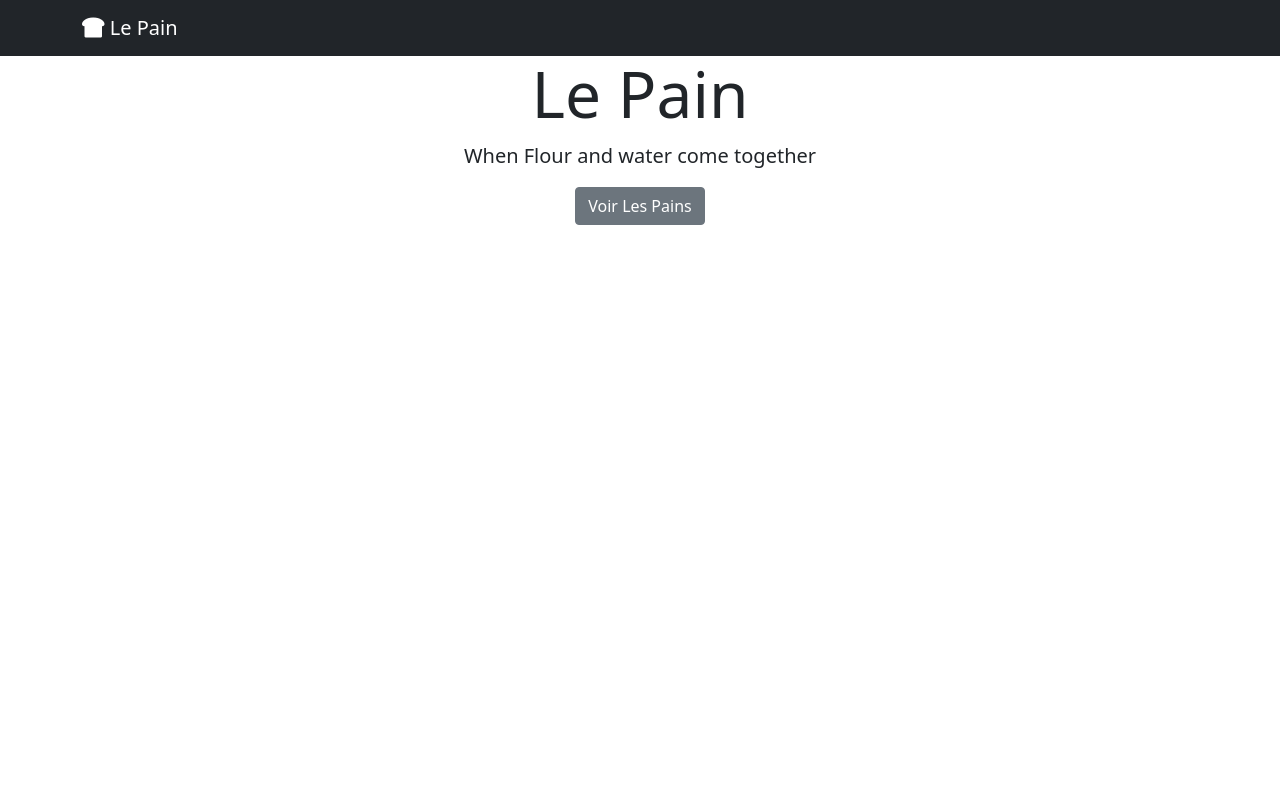
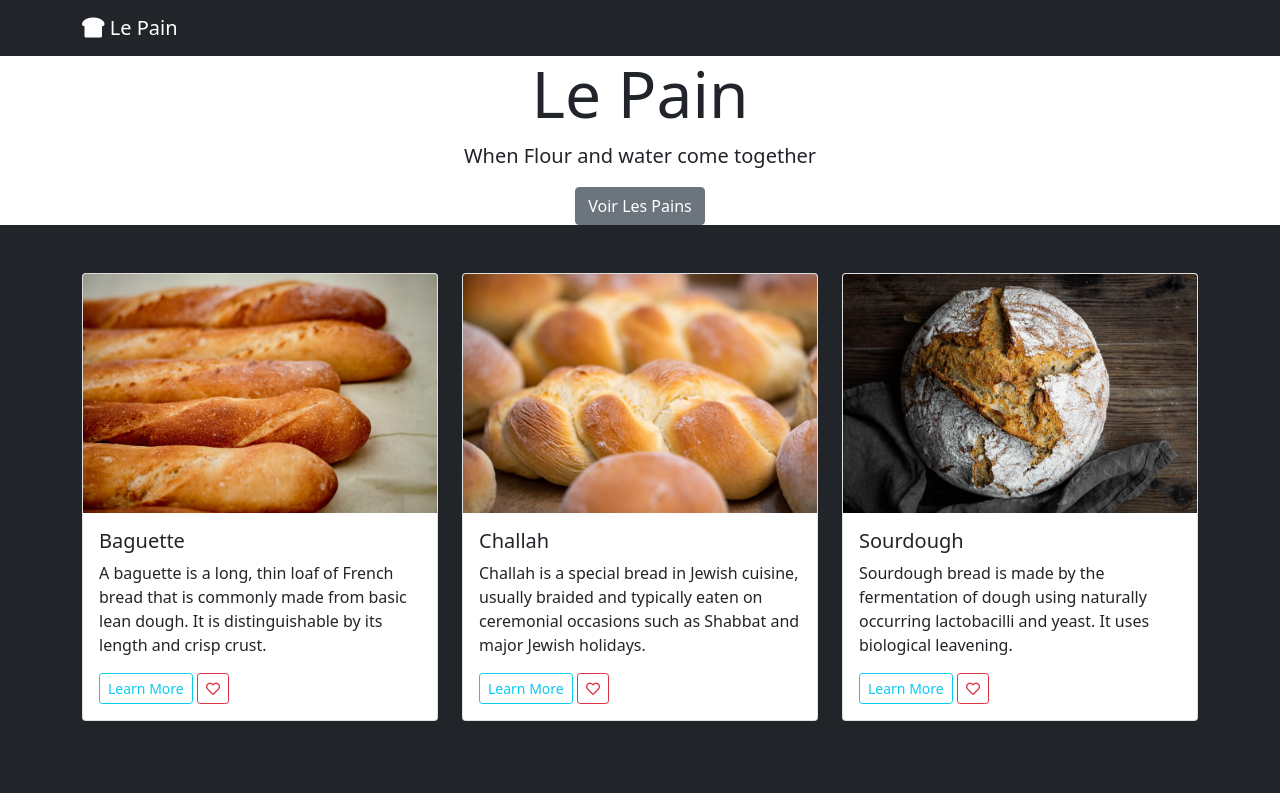
Before and after one commit to ashrhea1986/LePain, a plain HTML site: page index.html in a window 1280 px wide. Drawn offline with nearby package versions, Linux system fonts and the light colour scheme.

Commit message:
Built Gallery section.

```diff
--- a/index.html
+++ b/index.html
@@ -35,6 +35,61 @@
   </section>
 
 
+  <!-- Gallery -->
+  <section id="gallery" class="bg-dark p-5">
+<div class="container">
+    <div class="row">
+        <!-- Card 1 -->
+        <section class="mb-4 col-lg-4">
+        <div class="card">
+            <img src="Images 2/baguette.jpg" class="card-img-top" alt="Baguette bread">
+            <div class="card-body">
+              <h5 class="card-title">Baguette</h5>
+              <p class="card-text">A baguette is a long, thin loaf of French bread that is commonly made from basic lean dough. It is distinguishable by its length and crisp crust.</p>
+              <a href="https://en.wikipedia.org/wiki/Baguette" class="btn btn-outline-info btn-sm">Learn More</a>
+              <a href="#" class="btn btn-outline-danger btn-sm">
+                <i class="far fa-heart"></i>
+              </a>
+            </div>
+          </div>
+        </section>
+        <!-- Card 2 -->
+        <section class="mb-4 col-lg-4">
+        <div class="card">
+            <img src="Images 2/challah.jpg" class="card-img-top" alt="Challah bread">
+            <div class="card-body">
+              <h5 class="card-title">Challah</h5>
+              <p class="card-text">Challah is a special bread in Jewish cuisine, usually braided and typically eaten on ceremonial occasions such as Shabbat and major Jewish holidays.</p>
+              <a href="https://en.wikipedia.org/wiki/Challah" class="btn btn-outline-info btn-sm">Learn More</a>
+              <a href="#" class="btn btn-outline-danger btn-sm">
+                <i class="far fa-heart"></i>
+              </a>
+            </div>
+          </div>
+        </section>
+        <!-- Card 3 -->
+        <section class="mb-4 col-lg-4">
+        <div class="card">
+            <img src="Images 2/sourdough.jpg" class="card-img-top" alt="Sourdough bread">
+            <div class="card-body">
+              <h5 class="card-title">Sourdough</h5>
+              <p class="card-text">Sourdough bread is made by the fermentation of dough using naturally occurring lactobacilli and yeast. It uses biological leavening.</p>
+              <a href="https://en.wikipedia.org/wiki/Sourdough" class="btn btn-outline-info btn-sm">Learn More</a>
+              <a href="#" class="btn btn-outline-danger btn-sm">
+                <i class="far fa-heart"></i>
+              </a>
+            </div>
+          </div>
+        </section>
+          </div>
+    </div>
+
+</div>
+
+  </section>
+
+
+
 
   <!-- Link to Bootstrap JS -->
   <script src="https://cdn.jsdelivr.net/npm/bootstrap@5.1.1/dist/js/bootstrap.bundle.min.js" integrity="sha384-/bQdsTh/da6pkI1MST/rWKFNjaCP5gBSY4sEBT38Q/9RBh9AH40zEOg7Hlq2THRZ" crossorigin="anonymous"></script>
```
